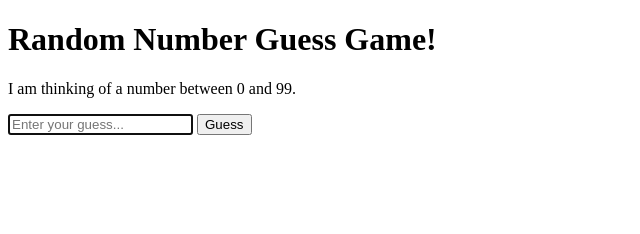
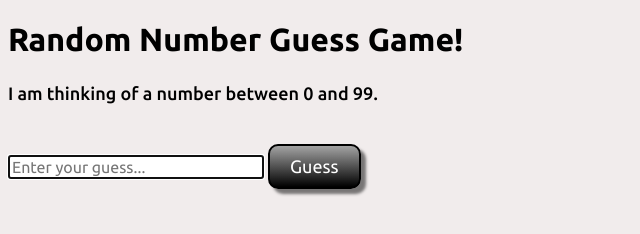
Before and after one commit to Code-Institute-Submissions/my-second-milestone-project-1, a plain HTML site: page index.html in a window 1280 px wide. Shown: the whole page, without its empty margins (0-640 px from the left). Drawn offline with Linux system fonts and the light colour scheme; a web font is replaced by a local one.

Commit message:
Styled the user interface

```diff
--- a/asset/css/style.css
+++ b/asset/css/style.css
@@ -1,6 +1,30 @@
-.button {
-    font-family: 'Franklin Gothic Medium', 'Arial Narrow', sans-serif;
-    font-size: 14px;
+@import url('https://fonts.googleapis.com/css?family=Ubuntu:100,200,300,400,500,600,700|Cuprum:100,200,300,400,500,600,700');
+
+body {
+    background: #f1ecec;
+}
+
+input {
+    font-family: "Ubuntu", sans-serif;
+    font-size: 16px;
+}
+
+#output {
+    font-family: "Ubuntu", sans-serif;
+    font-size: 18px;
+    font-weight: 500;
+    margin-top: 25px;
+    margin-bottom: 40px;
+}
+
+h1 {
+    font-family: "Ubuntu", sans-serif;
+}
+
+
+button {
+    font-family: "Ubuntu", sans-serif;
+    font-size: 18px;
     color: #fff;
     padding: 10px 20px;
     border: 2px solid #000;
@@ -23,13 +47,13 @@
     user-select: none;
 }
 
-.button:hover {
+button:hover {
     background: -webkit-linear-gradient(top, #acc7a3, #506651);
     background: -moz-linear-gradient(top, #acc7a3, #506651);
     background: linear-gradient(top, #acc7a3, #506651);
 }
 
-.button:active {
+button:active {
     background: -webkit-linear-gradient(top, #858565, #c5c9a9);
     background: -moz-linear-gradient(top, #858565, #c5c9a9);
     background: linear-gradient(top, #858565, #c5c9a9);
--- a/index.html
+++ b/index.html
@@ -3,12 +3,13 @@
 <head>
     <meta charset="UTF-8">
     <meta name="viewport" content="width=device-width, initial-scale=1.0">
-
+    <link rel="stylesheet" href="asset/css/style.css">
     <title>Number Game</title>
 </head>
 <body>
 
     <h1>Random Number Guess Game!</h1>
+
 
     <p id="output">I am thinking of a number between 0 and 99.</p>
     <input id="input" type="text" placeholder="Enter your guess..." autofocus>
```
